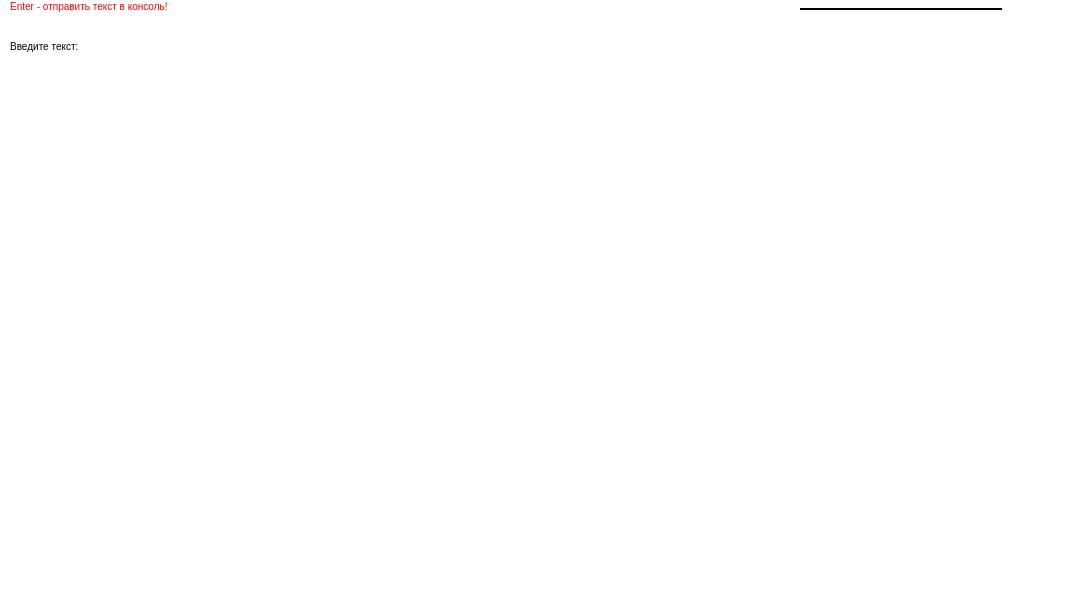
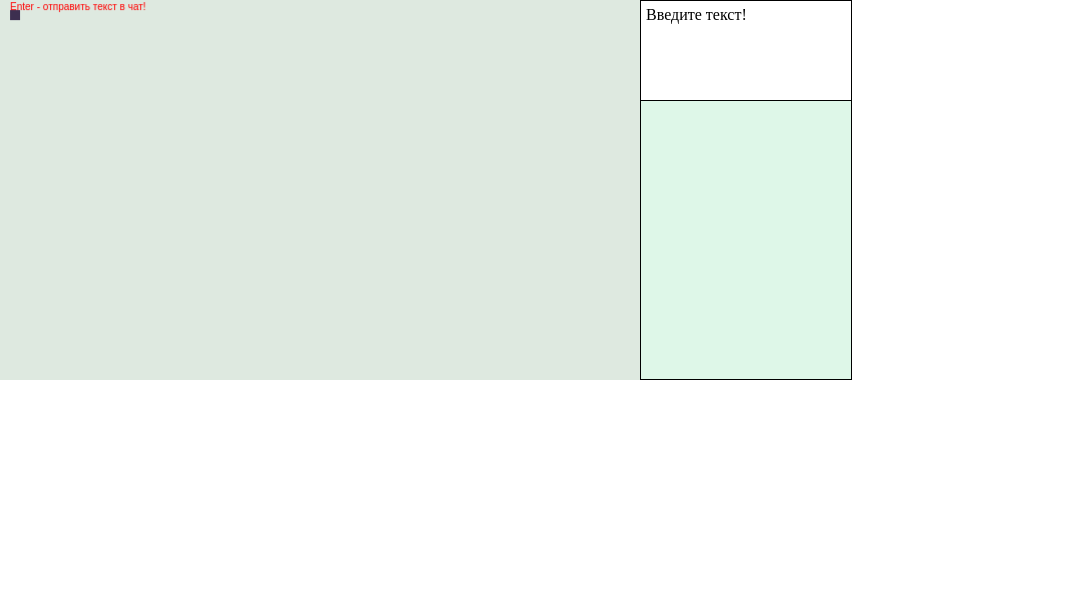
Before and after one commit to SkanerSoft/j2Ds, a plain HTML site: page index.html in a window 1280 px wide. Shown: the whole page, without its empty margins (0-1065 px from the left). Drawn offline with Linux system fonts and the light colour scheme.

Commit message:
j2Ds v. 0.0.1.3

```diff
--- a/index.html
+++ b/index.html
@@ -7,54 +7,92 @@
  </head>
  <body>
 
+
+<div id="chatMess" style="z-index: 2000;
+                          position: fixed;
+                          left: 800px;
+                          top: 0px;
+                          width: 200px;
+                          height: 100px;
+                          border: 1px solid;
+                          padding: 5px;"
+                          onclick="inputChat= true; $id('textBuffer').innerHTML= ''; io.setWriteMode(true);">
+<div id="textBuffer"> Введите текст! </div>
+                          </div>
+
 <div id="chatRoom" style="z-index: 2000;
                           position: fixed;
                           left: 800px;
+                          top: 100px;
+                          border: 1px solid;
                           width: 200px;
-                          border: 1px solid;
-                          padding: 5px:"></div>
+                          padding: 5px;"></div>
 
 <script type="text/javascript">
 
 var scene = j2ds.scene;
 var io = j2ds.input;
+var lr = scene.layers;
 
-var textBuffer = '';
+var vec2df= j2ds.vector.vec2df;
+
+var inputChat= false;
 
 io.readKey(function (symbol) {
-	textBuffer += symbol;
+ if (!inputChat) return (0);
+	$id('textBuffer').innerHTML += symbol;
+
+ if (io.isKeyPress('ESC')) {
+  io.setWriteMode(false);
+  $id('textBuffer').innerHTML= 'Введите текст!';
+  inputChat= false;
+ }
 
 	if (io.isKeyPress('BACKSPACE')) {
-	 textBuffer= textBuffer.substring(0, textBuffer.length - 1);
+	 $id('textBuffer').innerHTML= $id('textBuffer').innerHTML.substring(0, $id('textBuffer').innerHTML.length - 1);
  }
 
-	if (io.isKeyPress('ENTER') && textBuffer) {
-	 $id('chatRoom').innerHTML += '<b>You Say:</b> ' + textBuffer + '<br /><br />';
-	 textBuffer= '';
+	if (io.isKeyPress('ENTER') && $id('textBuffer').innerHTML != '') {
+	 $id('chatRoom').innerHTML += '<b>You Say:</b> ' + $id('textBuffer').innerHTML + '<br /><br />';
+	 $id('textBuffer').innerHTML= 'Введите текст!';
+	 io.setWriteMode(false);
+	 inputChat= false;
  }
-
+ io.cancel();
 });
 
 // вектор для быстрого доступа
 var vec2di = j2ds.vector.vec2di;
 
 // инициализация сцены
-scene.init(800, 600); // id холста
+scene.init(640, 380, function () {
+	$id('chatRoom').style.left= scene.width + 'px';
+	$id('chatMess').style.left= scene.width + 'px';
+	$id('chatRoom').style.height= scene.height - 112 + 'px';
+	$id('chatRoom').style.backgroundColor= j2ds.math.rndColor(220, 255, 1);
+	$id('chatMess').style.backgroundColor= 'white';
+}); // id холста
+
+lr.add('back', -1);
+lr.layer('back').fill(j2ds.math.rndColor(220, 255, 1));
+
+var a= scene.addRectNode(vec2df(10, 10), vec2df(10, 10), j2ds.math.rndColor(0, 100, 1));
 
 // Игровое состояние Game
 var Game = function () {
  scene.clear();
 
- scene.drawText(vec2di(10, 10), 'Enter - отправить текст в консоль!', 'red');
+ if (io.isKeyDown('W')) a.move(vec2df(0, -1));
+ if (io.isKeyDown('S')) a.move(vec2df(0, 1));
+ if (io.isKeyDown('A')) a.move(vec2df(-1, 0));
+ if (io.isKeyDown('D')) a.move(vec2df(1, 0));
 
- scene.drawText(vec2di(10, 50), 'Введите текст: ' + textBuffer, 'black');
+ a.draw();
+
+ scene.drawText(vec2di(10, 10), 'Enter - отправить текст в чат!', 'red');
 };
 
-// После описания игрового состояния, оно не будет выполняться, пока игра не будет запущена.
-// Для этого используется команда start:
-scene.ready( function() {
- scene.start(Game, 30); // Второй параметр - FPS
-});
+scene.start(Game, 60); // Второй параметр - FPS
 
 </script>
 
--- a/j2ds/j2ds.js
+++ b/j2ds/j2ds.js
@@ -168,7 +168,8 @@ j2ds.input= {
  keyUped : false,
  canceled : false,
  body : false,
- anyKey : false
+ anyKey : false,
+ writeMode : false
 };
 
 // Константы клавиш
@@ -268,16 +269,23 @@ j2ds.input.getPosition= function() {
 return (j2ds.vector.vec2df(this.pos.x, this.pos.y));
 };
 
+j2ds.input.setWriteMode= function (_true) {
+ j2ds.input.writeMode= _true;
+};
 
 j2ds.input.keyEvent= function(e) {
  if (e.type == 'keydown') {
   if (!j2ds.input.keyPressed[e.keyCode]) {
-   //e.preventDefault();
    j2ds.input.keyPress[e.keyCode]= true;
    j2ds.input.keyPressed[e.keyCode]= true;
-   j2ds.input.write("");
+  }
+  if (!j2ds.input.writeMode) {
+   e.preventDefault();
+  } else {
+  	j2ds.input.write('');
   }
  } else if (e.type == 'keyup') {
+  e.preventDefault();
   if (j2ds.input.keyPressed[e.keyCode]) {
    j2ds.input.keyPress[e.keyCode]= false;
    j2ds.input.keyPressed[e.keyCode]= false;
@@ -294,6 +302,7 @@ j2ds.input.keyEvent= function(e) {
    }
   }
  	j2ds.input.write(_char);
+ 	e.preventDefault();
  }
 
  j2ds.input.keyDown[e.keyCode]= (e.type== 'keydown')&&(!j2ds.input.canceled);
@@ -395,7 +404,7 @@ j2ds.input.init= function() {
  j2ds.window.onmousemove= j2ds.input.cursorPosition;
  j2ds.window.onkeydown= function(e) { j2ds.input.keyEvent(e); };
  j2ds.window.onkeyup= function(e) { j2ds.input.canceled= false; j2ds.input.keyEvent(e); };
- j2ds.window.onkeypress= function(e) { j2ds.input.keyEvent(e); e.preventDefault(); };
+ j2ds.window.onkeypress= function(e) { j2ds.input.keyEvent(e); };
 };
 
 
@@ -549,22 +558,8 @@ j2ds.scene.setEngine= function(_engine) {
  j2ds.setActivEngine(_engine);
 };
 
-j2ds.scene.ready= function(_func) {
- j2ds.window.onload= function () {
- 	for (var i in j2ds.layers.list) {
-   document.body.appendChild(j2ds.layers.layer(i).canvas);
-  }
-  if (_func) {
-   _func();
-  }
- }
-};
-
-j2ds.scene.start= function (_engine, _framelimit, _func) {
+j2ds.scene.start= function (_engine, _framelimit) {
  j2ds.input.init();
- if (_func) {
-  _func();
- };
  j2ds.start(_engine, _framelimit);
 };
 
@@ -662,7 +657,7 @@ j2ds.scene.clear= function(_color) {
 };
 
 // инициализация сцены
-j2ds.scene.init= function(_w, _h) {
+j2ds.scene.init= function(_w, _h, _func) {
 	j2ds.scene.layerName= 'sceneNode';
 	j2ds.scene.canvas= document.createElement('canvas');
 	j2ds.scene.canvas.width= _w;
@@ -696,6 +691,17 @@ j2ds.scene.init= function(_w, _h) {
 
  /* Вид "камеры" */
  j2ds.scene.view= j2ds.vector.vec2df(0,0);
+
+ j2ds.window.onload= function () {
+ 	for (var i in j2ds.layers.list) {
+   document.body.appendChild(j2ds.layers.layer(i).canvas);
+  }
+  if (_func) {
+   _func();
+  }
+  j2ds.ready= true;
+ };
+
 };
 
 
```
Also changed, not shown: Demo/Phys.html (+1 -3 lines), Demo/Space.html (+3 -3 lines), README.md.
